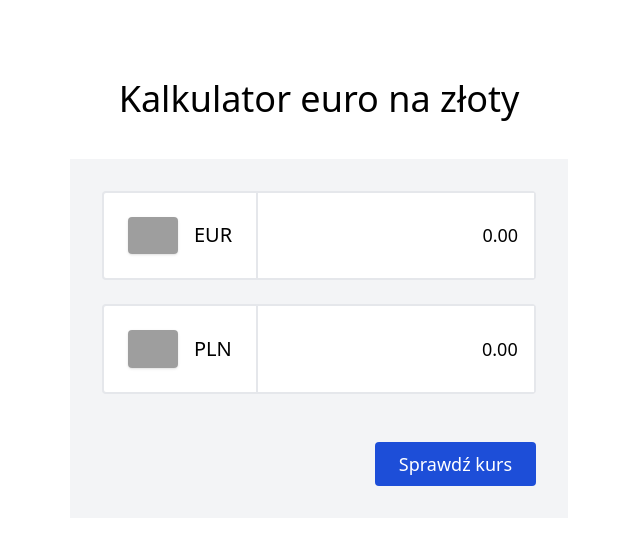
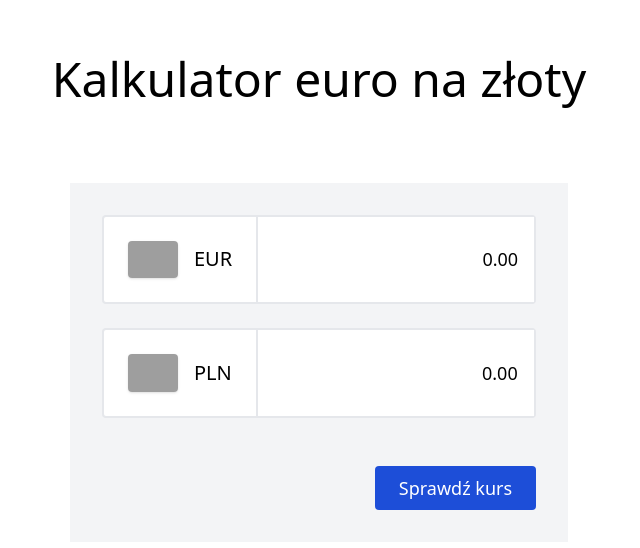
Before and after one commit to pmichalski98/recruitment-task, a React (Vite) app: page / in a window 1280 px wide. Shown: the part 102-650 px from the top of the page, without its empty margins (321-961 px from the left). Built offline with nearby package versions, Linux system fonts and the light colour scheme; grey boxes are pictures that could not be loaded.

Commit message:
change h1 font size

```diff
--- a/src/App.tsx
+++ b/src/App.tsx
@@ -34,7 +34,9 @@
   }
   return (
     <main className="min-h-screen flex flex-col justify-center items-center">
-      <h1 className="text-4xl font-medium mb-10">Kalkulator euro na złoty</h1>
+      <h1 className="text-4xl md:text-5xl  font-medium mb-20">
+        Kalkulator euro na złoty
+      </h1>
       <section className="bg-gray-100">
         <form
           onSubmit={handleFormSubmit}
```
